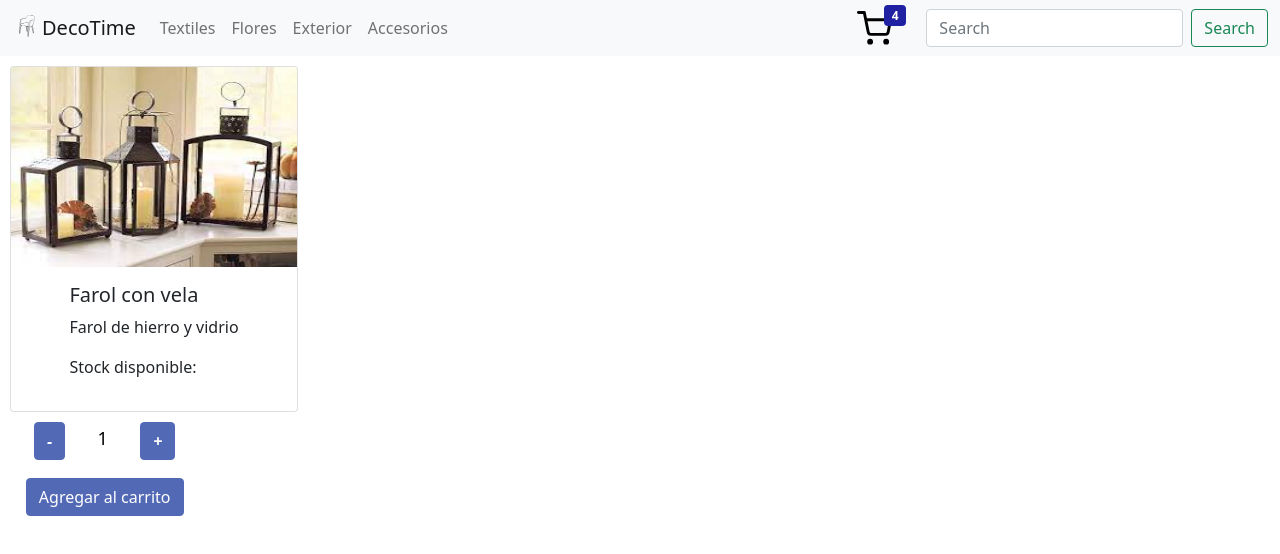
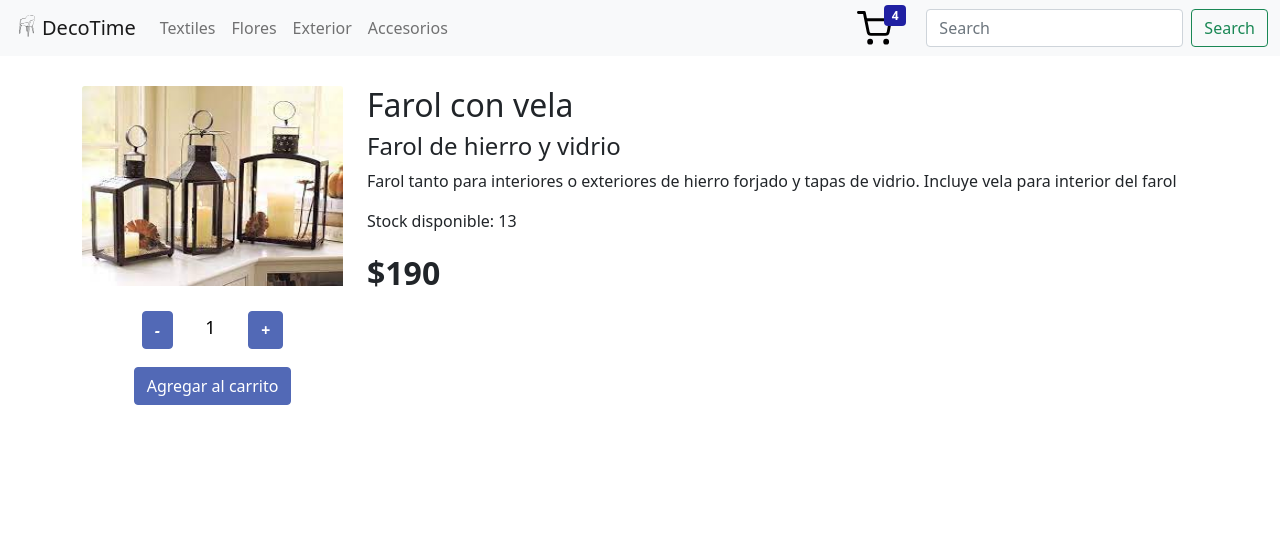
Before and after one commit to MatiasGit14/deco-time, a React (Create React App) app: page /item/1 in a window 1280 px wide. Shown: the top 554 px of the page. Built offline with nearby package versions, Linux system fonts and the light colour scheme.

Commit message:
detalle del item!

```diff
--- a/src/App.css
+++ b/src/App.css
@@ -22,7 +22,7 @@
 .addCartContainer {
 	text-align: center;
 	width: max-content;
-	margin: 10px;
+	margin-top: 25px;
 }
 
 .counter {
@@ -81,3 +81,12 @@ input[type="number"]:hover::-webkit-outer-spin-button {
 .card-img-top {
 	height: 200px;
 }
+
+/*Details*/
+.detailContainer {
+	margin: 30px auto;
+}
+.detailPrice {
+	font-weight: 700;
+	font-size: 2rem;
+}
--- a/src/components/ItemDetail.js
+++ b/src/components/ItemDetail.js
@@ -1,23 +1,30 @@
 import ItemCount from "./ItemCount";
+
 const ItemDetail = (props) => {
 	const onAdd = (quantity) => {
 		alert("Se agregaron al carrito " + quantity + " unidades");
 	};
 	return (
 		<>
-			<div className='card'>
-				<img
-					className='card-img-top'
-					src={props.item.pictureUrl}
-					alt='Card cap'
-				/>
-				<div className='card-body'>
-					<h5 className='card-title'>{props.item.title}</h5>
-					<p className='card-text'>{props.item.description}</p>
-					<p>Stock disponible: {props.stock}</p>
+			<div className='container detailContainer'>
+				<div className='row'>
+					<div className='col-3'>
+						<img
+							className='card-img-top'
+							src={props.item.pictureUrl}
+							alt='Card cap'
+						/>
+						<ItemCount stock={5} initial={1} onAdd={onAdd} />
+					</div>
+					<div className='col-9'>
+						<h2>{props.item.title}</h2>
+						<h4 className='card-text'>{props.item.description}</h4>
+						<p>{props.item.details}</p>
+						<p>Stock disponible: {props.item.stock}</p>
+						<p className='detailPrice'>${props.item.price}</p>
+					</div>
 				</div>
 			</div>
-			<ItemCount stock={5} initial={1} onAdd={onAdd} />
 		</>
 	);
 };
--- a/src/components/ItemDetailContainer.js
+++ b/src/components/ItemDetailContainer.js
@@ -16,9 +16,6 @@ const ItemDetailContainer = () => {
 		getItem();
 	}, []);
 
-	const onAdd = (quantity) => {
-		alert("Se agregaron al carrito " + quantity + " unidades");
-	};
 	return <ItemDetail item={product} />;
 };
 
```
